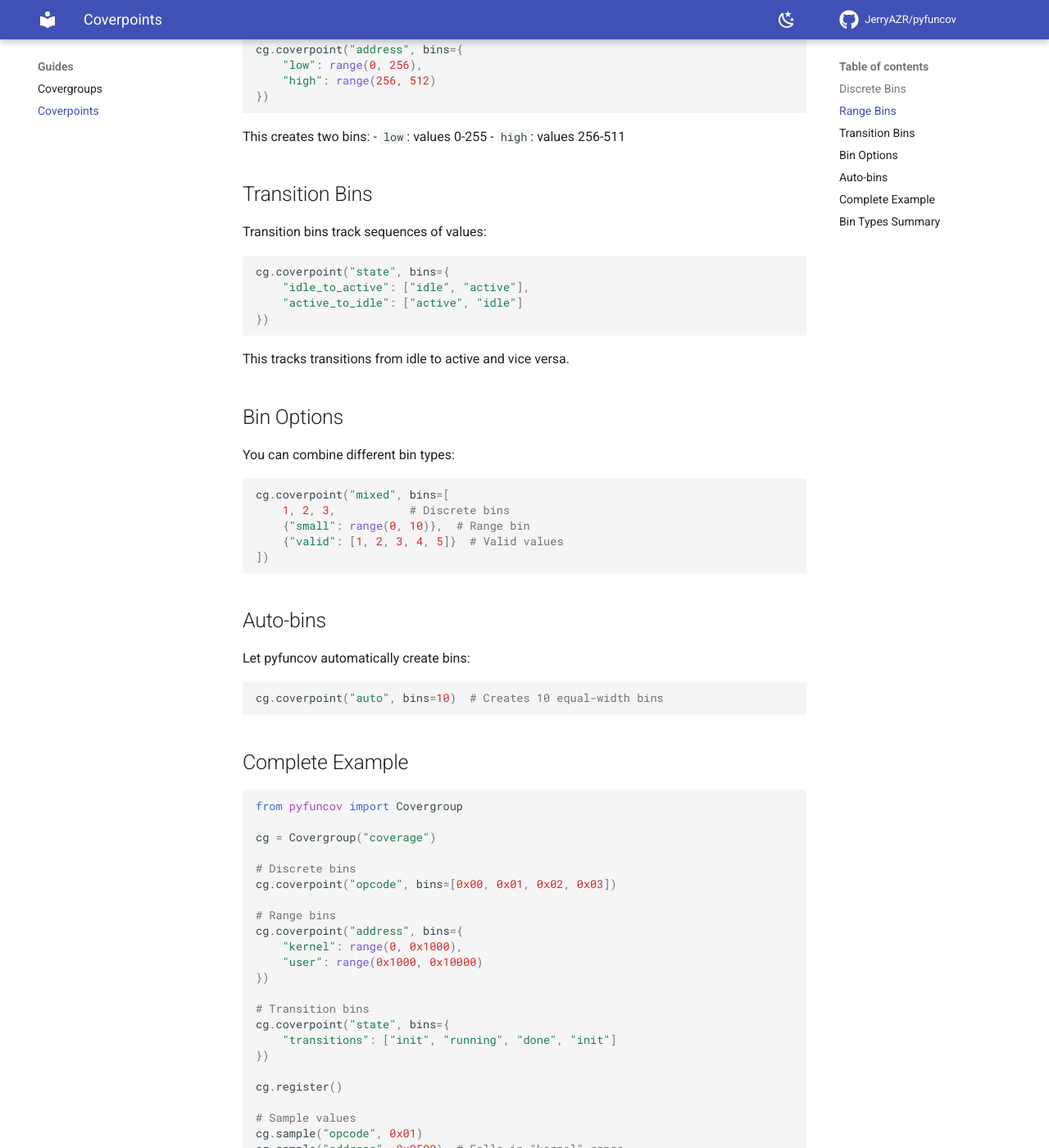
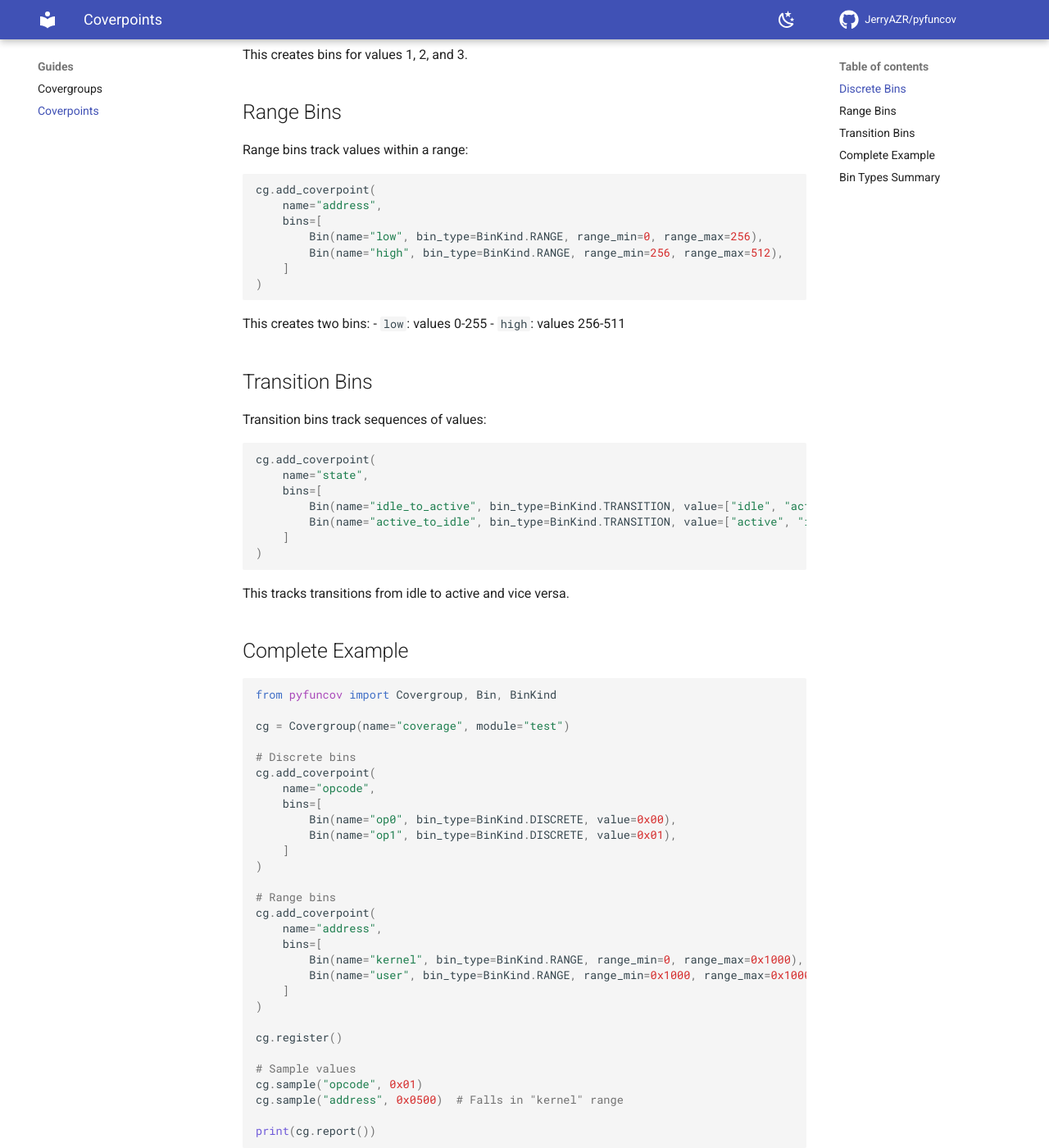
Before and after one commit to JerryAZR/pyfuncov, an MkDocs documentation site: the page built from docs/docs/guides/coverpoint.md, in a window 1280 px wide and 1400 px high, scrolled down 585 px. Shown: the whole window at 82% size. Built offline with MkDocs 1.6.1 and Material for MkDocs 9.7.7, drawn with Linux system fonts in a browser that asks for light colours; comment, search, counter and statistics services are not loaded; some of the changed text lies outside the part shown.

Commit message:
fix: Correct installation instructions and API usage in docs
- Fix installation to use git+https (not PyPI)
- Fix API usage to match actual library interface
- Update examples to use Bin, BinKind, add_coverpoint

Co-Authored-By: Claude Opus 4.6 <noreply@anthropic.com>

````diff
--- a/docs/docs/guides/coverpoint.md
+++ b/docs/docs/guides/coverpoint.md
@@ -7,20 +7,32 @@ Coverpoints define what values to track within a covergroup. pyfuncov supports t
 Discrete bins track specific individual values:
 
 ```python
-cg.coverpoint("x", bins=[1, 2, 3, 4, 5])
+from pyfuncov import Bin, BinKind
+
+cg.add_coverpoint(
+    name="x",
+    bins=[
+        Bin(name="one", bin_type=BinKind.DISCRETE, value=1),
+        Bin(name="two", bin_type=BinKind.DISCRETE, value=2),
+        Bin(name="three", bin_type=BinKind.DISCRETE, value=3),
+    ]
+)
 ```
 
-This creates bins for values 1, 2, 3, 4, and 5.
+This creates bins for values 1, 2, and 3.
 
 ## Range Bins
 
 Range bins track values within a range:
 
 ```python
-cg.coverpoint("address", bins={
-    "low": range(0, 256),
-    "high": range(256, 512)
-})
+cg.add_coverpoint(
+    name="address",
+    bins=[
+        Bin(name="low", bin_type=BinKind.RANGE, range_min=0, range_max=256),
+        Bin(name="high", bin_type=BinKind.RANGE, range_min=256, range_max=512),
+    ]
+)
 ```
 
 This creates two bins:
@@ -32,63 +44,47 @@ This creates two bins:
 Transition bins track sequences of values:
 
 ```python
-cg.coverpoint("state", bins={
-    "idle_to_active": ["idle", "active"],
-    "active_to_idle": ["active", "idle"]
-})
+cg.add_coverpoint(
+    name="state",
+    bins=[
+        Bin(name="idle_to_active", bin_type=BinKind.TRANSITION, value=["idle", "active"]),
+        Bin(name="active_to_idle", bin_type=BinKind.TRANSITION, value=["active", "idle"]),
+    ]
+)
 ```
 
 This tracks transitions from idle to active and vice versa.
 
-## Bin Options
-
-You can combine different bin types:
-
-```python
-cg.coverpoint("mixed", bins=[
-    1, 2, 3,           # Discrete bins
-    {"small": range(0, 10)},  # Range bin
-    {"valid": [1, 2, 3, 4, 5]}  # Valid values
-])
-```
-
-## Auto-bins
-
-Let pyfuncov automatically create bins:
-
-```python
-cg.coverpoint("auto", bins=10)  # Creates 10 equal-width bins
-```
-
 ## Complete Example
 
 ```python
-from pyfuncov import Covergroup
+from pyfuncov import Covergroup, Bin, BinKind
 
-cg = Covergroup("coverage")
+cg = Covergroup(name="coverage", module="test")
 
 # Discrete bins
-cg.coverpoint("opcode", bins=[0x00, 0x01, 0x02, 0x03])
+cg.add_coverpoint(
+    name="opcode",
+    bins=[
+        Bin(name="op0", bin_type=BinKind.DISCRETE, value=0x00),
+        Bin(name="op1", bin_type=BinKind.DISCRETE, value=0x01),
+    ]
+)
 
 # Range bins
-cg.coverpoint("address", bins={
-    "kernel": range(0, 0x1000),
-    "user": range(0x1000, 0x10000)
-})
-
-# Transition bins
-cg.coverpoint("state", bins={
-    "transitions": ["init", "running", "done", "init"]
-})
+cg.add_coverpoint(
+    name="address",
+    bins=[
+        Bin(name="kernel", bin_type=BinKind.RANGE, range_min=0, range_max=0x1000),
+        Bin(name="user", bin_type=BinKind.RANGE, range_min=0x1000, range_max=0x10000),
+    ]
+)
 
 cg.register()
 
 # Sample values
 cg.sample("opcode", 0x01)
 cg.sample("address", 0x0500)  # Falls in "kernel" range
-cg.sample("state", "init")
-cg.sample("state", "running")
-cg.sample("state", "done")
 
 print(cg.report())
 ```
@@ -97,7 +93,6 @@ print(cg.report())
 
 | Type | Use Case |
 |------|----------|
-| Discrete | Track specific values |
-| Range | Track values in ranges |
-| Transition | Track sequences of values |
-| Auto | Automatically divide range into bins |
+| DISCRETE | Track specific values |
+| RANGE | Track values in ranges |
+| TRANSITION | Track sequences of values |
````
Also changed, not shown: docs/docs/getting-started.md (+22 -25 lines), docs/docs/guides/covergroup.md (+37 -10 lines), docs/docs/index.md (+23 -6 lines).
